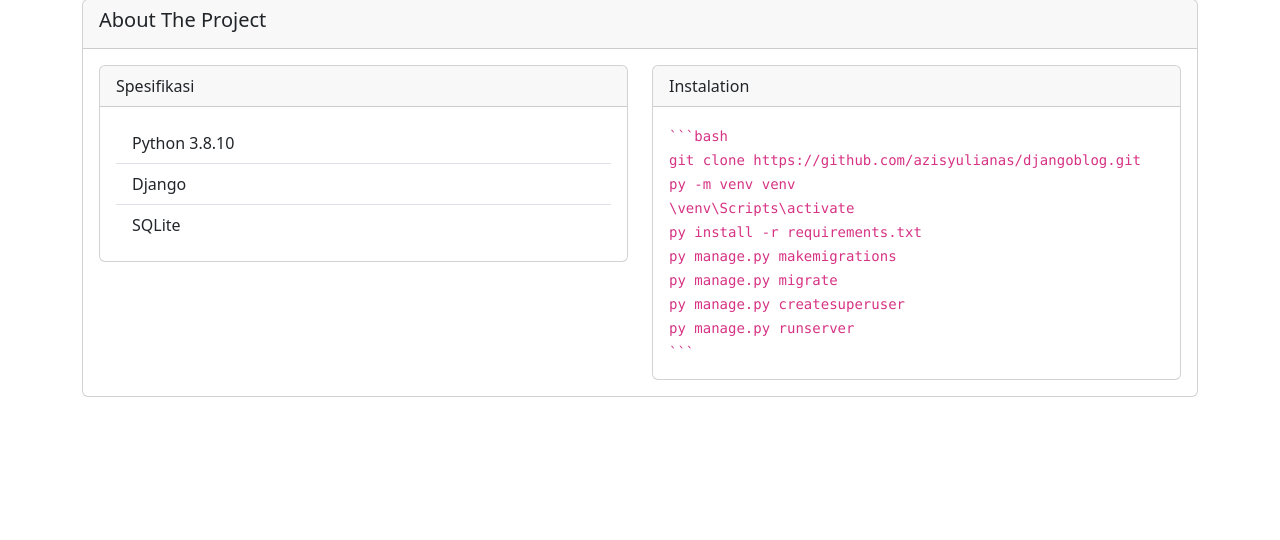
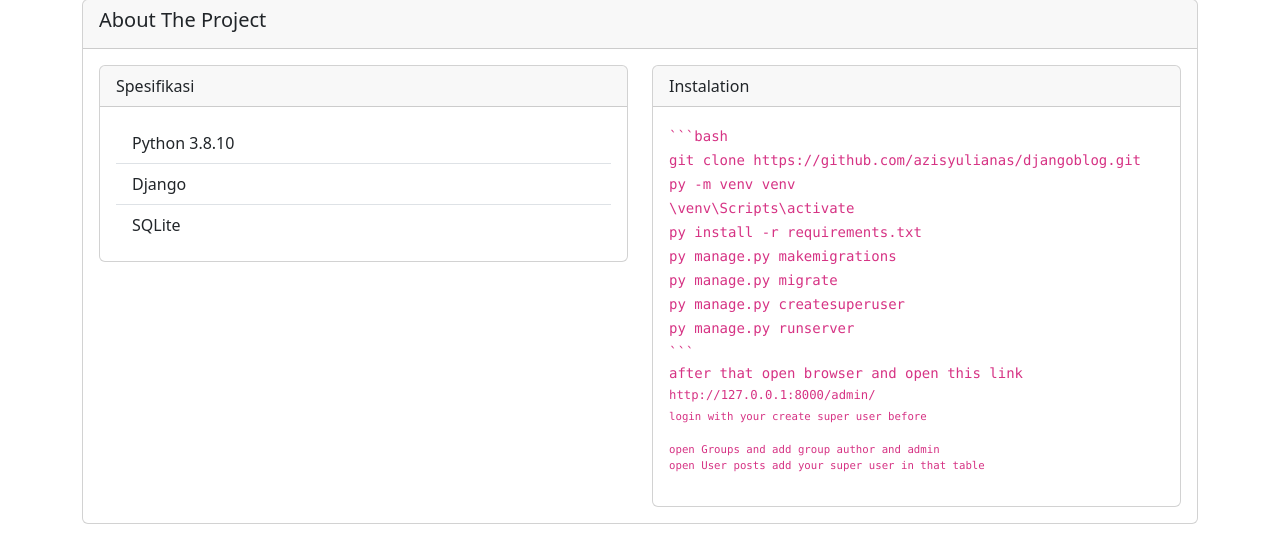
Before and after one commit to azisyulianas/djangoblog, a Django app: page /about in a window 1280 px wide. Shown: the part 611-1151 px from the top of the page. Before the commit the page ends 1008 px from the top, so only its background shows below. Run offline with Django 4.2, Linux system fonts and the light colour scheme; some libraries are stand-ins or nearby versions.

Commit message:
update about.html and README.md

````diff
--- a/templates/about.html
+++ b/templates/about.html
@@ -68,6 +68,16 @@ About
                             py manage.py createsuperuser <br>
                             py manage.py runserver <br>
                             ```
+                            <p>
+                                after that open browser and open this link <br>
+                                <code>http://127.0.0.1:8000/admin/<code><br>
+                                login with your create super user before
+                            </p>
+                            <p>
+                                open Groups and add group author and admin <br>
+                                open User posts add your super user in that table <br>
+                            </p>
+
                         </code>
                     </div>
                 </div>
````
Also changed, not shown: README.md.
